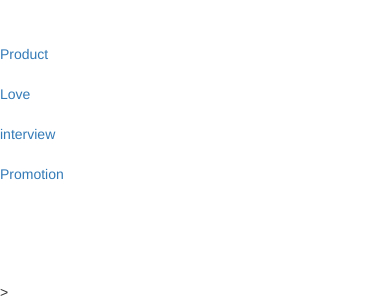
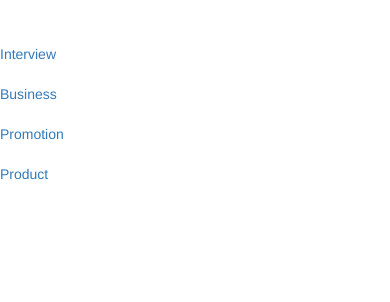
Before and after one commit to laetitia123/Picth-App, a Flask app: page / in a window 390 px wide. Shown: the part 1300-1602 px from the top of the page. After the commit the page ends 1480 px from the top, so only its background shows below. Run offline with Flask 2, Linux system fonts and the light colour scheme; data that the repository does not hold is empty; some libraries are stand-ins or nearby versions.

Commit message:
class index inview modifeid

```diff
--- a/app/main/forms.py
+++ b/app/main/forms.py
@@ -4,7 +4,7 @@ from wtforms.validators import Required
 class PitchForm(FlaskForm):
    title = StringField('pitch title',validators=[Required()])
    description = TextAreaField('pitch description', validators=[Required()])
-   category = RadioField('Label', choices=[ (' Love_Pitch',' Love_Pitch'), ('Job_Pitch','job_Pitch'),('Promotion_Pitch','Promotion_Pitch'),('Motivational_Pitch','Motivational_Pitch')],validators=[Required()])
+   category = RadioField('Label', choices=[ ('Interview','Interview'), ('Business','Business'),('Promotion','Promotion'),('Product','Product')],validators=[Required()])
    submit = SubmitField('Submit')
 
 
--- a/app/main/views.py
+++ b/app/main/views.py
@@ -1,9 +1,5 @@
 
-# from flask import render_template,request,redirect,url_for
 from . import main
-# s
-# from ..forms import PitchForm
-
 from flask_login import login_required
 from flask import render_template,request,redirect,url_for,abort
 from ..models import Pitch, User,Comment,Upvote,Downvote
@@ -68,56 +64,23 @@ def index():
     '''
     pitch = Pitch.query.filter_by().first()
     title = 'welcome to Pitch '
-    Love_Pitch = Pitch.query.filter_by(category="Love_Pitch")
-    Job_Pitch= Pitch.query.filter_by(category = "Job_Pitch")
-    Promotion_Pitch= Pitch.query.filter_by(category = "Promotion_Pitch")
-    Motivational_Pitch = Pitch.query.filter_by(category = "Motivational_Pitch")
+    Interview = Pitch.query.filter_by(category="Interview")
+    Business= Pitch.query.filter_by(category = "Business")
+    Promotion= Pitch.query.filter_by(category = "Promotion")
+    Product= Pitch.query.filter_by(category = "Product")
+
 
     upvotes = Upvote.get_all_upvotes(pitch_id=Pitch.id)
 
 
-    return render_template('index2.html', title = title, pitch = pitch, Love_Pitch=Love_Pitch, Job_Pitch=Job_Pitch, Promotion_Pitch = Promotion_Pitch, Motivational_Pitch= Motivational_Pitch,upvotes=upvotes)
-
-
-
-
-
-
-
-@main.route('/movie/<int:id>')
-def movie(id):
-
-    '''
-    View movie page function that returns the movie details page and its data
-    '''
-    movie = get_movie(id)
-    title = f'{movie.title}'
-    reviews = Review.get_reviews(movie.id)
-
-    return render_template('movie.html',title = title,movie = movie,reviews = reviews)
-
-
-
-@main.route('/search/<movie_name>')
-def search(movie_name):
-    '''
-    View function to display the search results
-    '''
-    movie_name_list = movie_name.split(" ")
-    movie_name_format = "+".join(movie_name_list)
-    searched_movies = search_movie(movie_name_format)
-    title = f'search results for {movie_name}'
-    return render_template('search.html',movies = searched_movies)
-
-
-
+    return render_template('index2.html', title = title, Interview=Interview, Business=Business,  Promotion = Promotion, Product= Product,upvotes=upvotes)
 
 
 @main.route('/pitch/new/', methods = ['GET','POST'])
 @login_required
 def new_pitch():
     form = PitchForm()
-    # my_upvotes = Upvote.query.filter_by(pitch_id = Pitch.id)
+    my_upvotes = Upvote.query.filter_by(pitch_id = Pitch.id)
     if form.validate_on_submit():
         description = form.description.data
         title = form.title.data
--- a/app/models.py
+++ b/app/models.py
@@ -17,6 +17,7 @@ class User(UserMixin,db.Model):
     password_secure = db.Column(db.String(255))
     password_hash = db.Column(db.String(255))
     pass_secure = db.Column(db.String(255))
+    comment = db.relationship('Comment', backref = 'user', lazy = 'dynamic')
     pitches= db.relationship('Pitch',backref = 'user',lazy = "dynamic")
     upvotes = db.relationship('Upvote', backref = 'user', lazy = 'dynamic')
     downvotes = db.relationship('Downvote', backref = 'user', lazy = 'dynamic')
--- a/app/templates/comment.html
+++ b/app/templates/comment.html
@@ -30,7 +30,7 @@
         <div class="container">
                 <div class="col-md-12">
                         <h4 style="color: brown; text-align: center;text-underline-position: below">Comments</h4>
-                      aaaaaaaaaaaaaaaaaaaaaa  {{ macro.displayComment(comment) }}
+                       {{ macro.displayComment(comment) }}
 
                 </div>
 
--- a/app/templates/index2.html
+++ b/app/templates/index2.html
@@ -39,37 +39,38 @@
       <br>
       <div class="col-ms-10">
       <ul class="nav navbar-nav ">
+
           <li class="nav-item">
-            <a class="nav-link active" data-toggle="tab" href="#Love_Pitch">Product</a>
+            <a class="nav-link active" data-toggle="tab" href="#Interview">Interview</a>
           </li>
           <li class="nav-item">
-            <a class="nav-link" data-toggle="tab" href="#Job_Pitch">Love</a>
+            <a class="nav-link" data-toggle="tab" href="#Business">Business</a>
           </li>
           <li class="nav-item">
-            <a class="nav-link" data-toggle="tab" href="#Promotion_Pitch">interview</a>
+            <a class="nav-link" data-toggle="tab" href="#Promotion">Promotion</a>
           </li>
           <li class="nav-item">
-            <a class="nav-link" data-toggle="tab" href="#Motivational_Pitch">Promotion</a>
+            <a class="nav-link" data-toggle="tab" href="#Product'">Product</a>
           </li>
         </ul>
       </div>
     </div>
     </div>
       <div >
-        <div id="Love_Pitch" class="container tab-pane active"><br>
-          {{ macro.display(Love_Pitch) }}
+        <div id="Interview" class="container "><br>
+          {{ macro.display(Interview) }}
 
         </div>
-        <div id="Job_Pitch" class="container tab-pane fade"><br>
-          {{ macro.display(Job_Pitch) }}
+        <div id="Business" class="col-sm-10"><br>
+          {{ macro.display(Business) }}
         </div>
-        <div id="Promotion_Pitch" class="container tab-pane fade"><br>
-          {{ macro.display(Promotion_Pitch)}}
+        <div id="Promotion" class="container tab-pane fade"><br>
+          {{ macro.display(Promotion)}}
         </div>
-        <div id="Motivational_Pitch" class="container tab-pane fade"><br>
-          {{ macro.display(Motivational_Pitch) }}
+        <div id="Product" class="container tab-pane fade"><br>
+          {{ macro.display(Product) }}
         </div>
       </div>
       </div>
-  >
+
   {% endblock %}
--- a/app/templates/macros.html
+++ b/app/templates/macros.html
@@ -13,7 +13,7 @@
 					<footer class="blockquote-footer"> Posted by {{category.user.username}}</footer>
 				</blockquote>
                 <a href="{{url_for('main.new_comment',pitch_id = category.id)}}" class="btn btn-info"> Add a comment</a>
-				<a href="{{url_for('main.upvote',pitch_id = category.id)}}" class= "btn btn-primary btn-sm"><i></i>Upvote <span>{{category.upvotes.count()}}</span></a>
+				<a href="{{url_for('main.upvote',pitch_id = category.id)}}" class= "btn btn-sucess btn-sm"><i></i>Upvote <span>{{category.upvotes.count()}}</span></a>
 				<a href="{{url_for('main.downvote',pitch_id = category.id)}}" class= "btn btn-danger btn-sm"><i class="far fa-thumbs-up"></i>Downvote <span>{{category.downvotes.count()}}</span></a>
 
 
@@ -29,11 +29,11 @@
 
 
 
-<!-- {% macro displayComment(comment) %}
+{% macro displayComment(comments) %}
 <ul>
 
 			{% if comments %}
-			{% for comment in comment %}
+			{% for comment in comments %}
 				<div class="row text-center">
 						<a><p style="color: brown">{{ comment.description }}</p></a>
 						<small> posted by {{comment.user.username}}</small>
@@ -49,4 +49,4 @@
 
 
 
-{% endmacro %} -->
+{% endmacro %}
--- a/app/templates/pitch.html
+++ b/app/templates/pitch.html
@@ -1,10 +1,6 @@
 {% import 'bootstrap/wtf.html' as wtf %}
 {% extends 'bootstrap/base.html' %}
 {% include 'navbar.html'%}
-
-
-
-
 {% block content %}
 <div class="container">
 	<div class="row">
```
